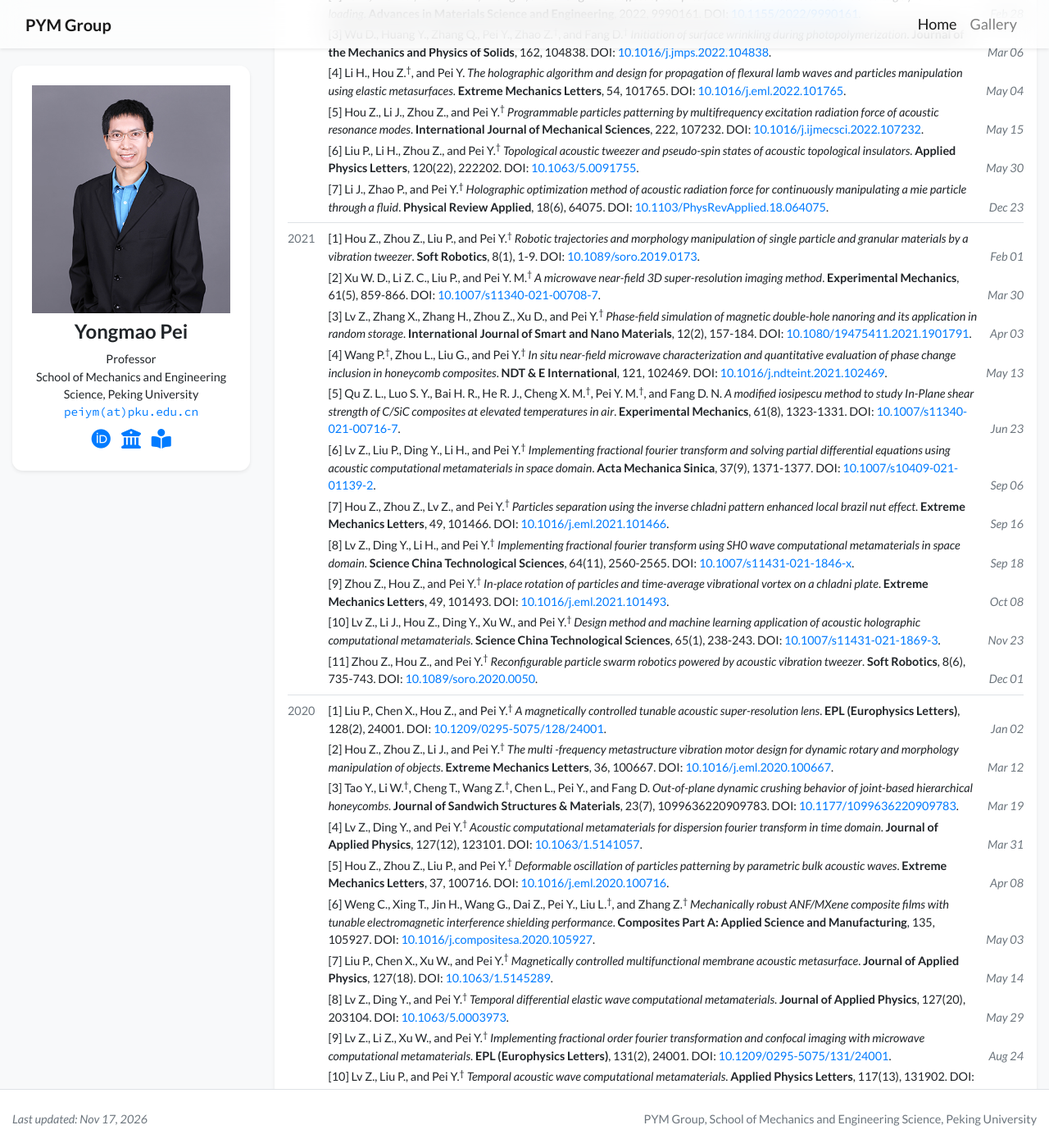
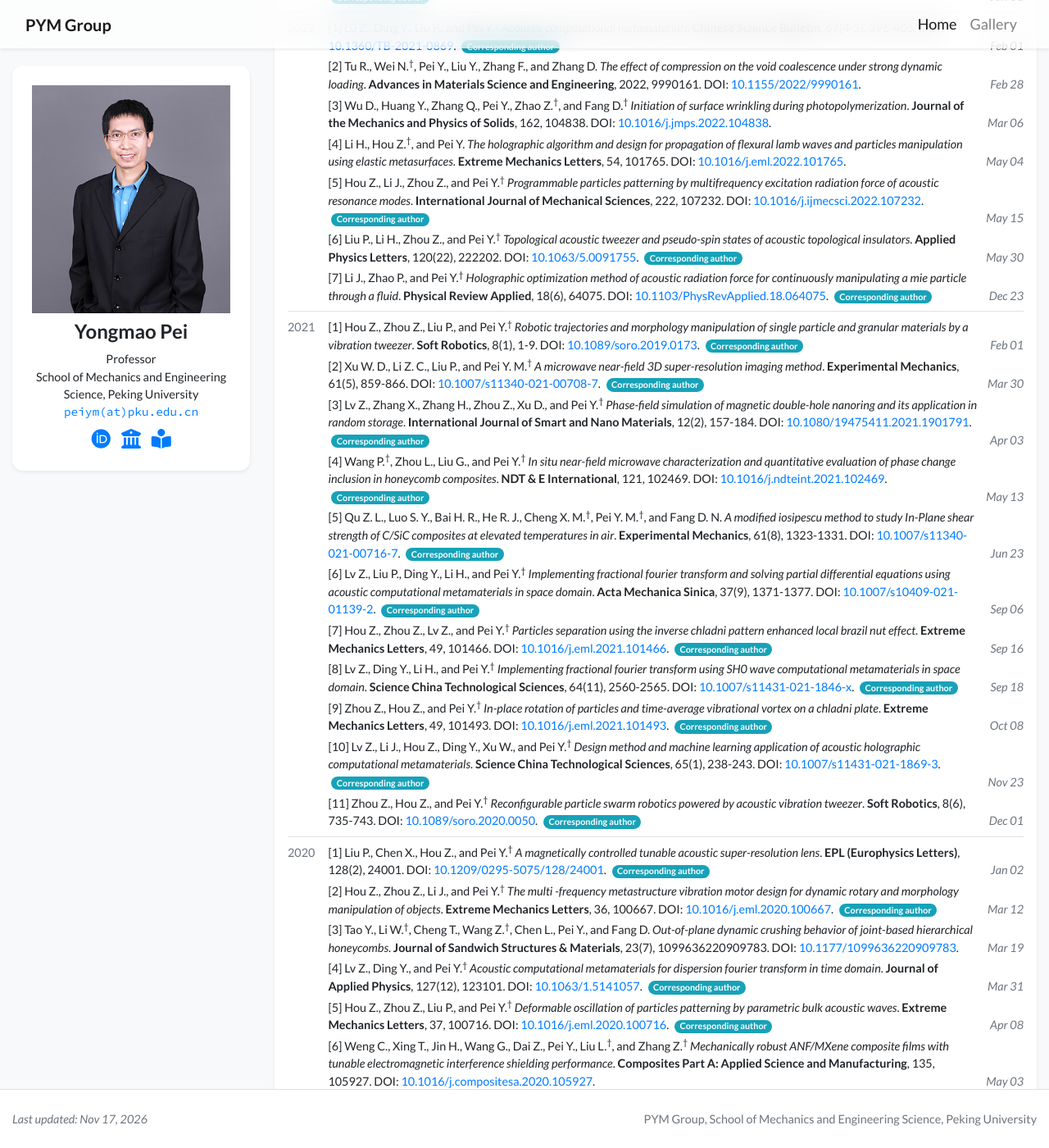
Before and after one commit to WuLin0919/PYM-GROUP, a Jekyll site: the page built from index.html, in a window 1280 px wide and 1400 px high, scrolled down 5224 px. Shown: the whole window at 82% size. Built offline with Jekyll 4.4.1, drawn with Linux system fonts in a browser that asks for light colours; nearby versions of some CDN libraries; a style sheet for code colours, icons or effects is not loaded; some of the changed text lies outside the part shown.

Commit message:
Restore publication authorship badges

```diff
--- a/_includes/widgets/publications_card.html
+++ b/_includes/widgets/publications_card.html
@@ -28,6 +28,8 @@
                         [{{ item.number }}] {% if item.authors %}{% include widgets/publication_authors.html authors=item.authors %} {% endif %}<i>{{ item.title }}</i>.
                         <b>{{ item.journal }}</b>{% if item.volume %}, {{ item.volume }}{% endif %}{% if item.issue %}({{ item.issue }}){% endif %}{% if item.pages %}, {{ item.pages }}{% endif %}.
                         {% if item.doi %}DOI: <a href="https://doi.org/{{ item.doi }}" target="_blank">{{ item.doi }}</a>.{% endif %}
+                        {% if item.first_author %}<span class="badge badge-pill badge-first-author ml-1">First author</span>{% endif %}
+                        {% if item.corresponding %}<span class="badge badge-pill badge-info ml-1">Corresponding author</span>{% endif %}
                     </div>
                     <div class="ml-3 mt-auto text-muted no-break"><i>{{ item.date_display }}</i></div>
                 </div>
```
